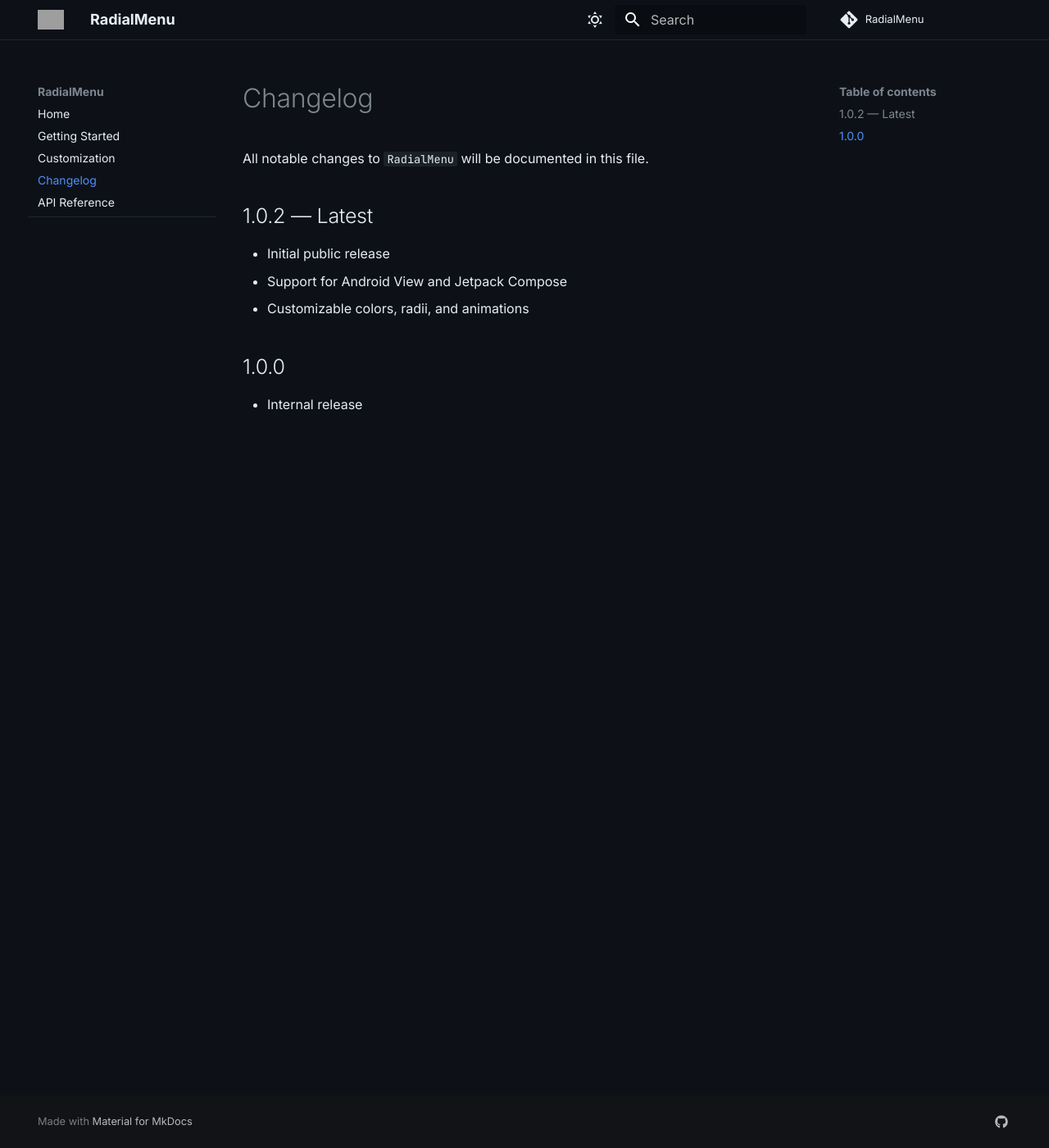
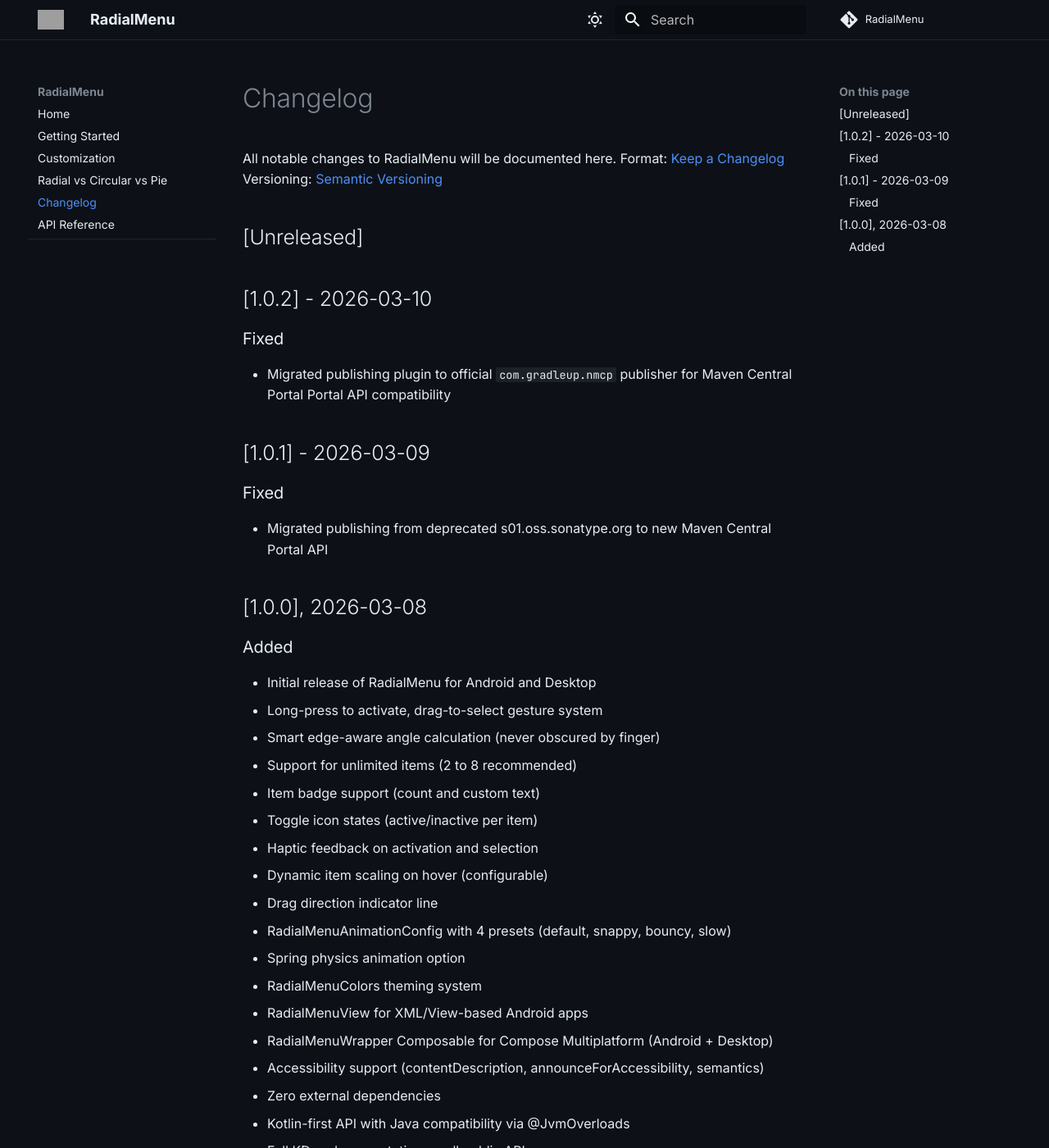
Before and after one commit to gawwr4v/RadialMenu, an MkDocs documentation site: the page built from docs/changelog.md, in a window 1280 px wide and 1400 px high. Shown: the whole window at 82% size. Built offline with MkDocs 1.6.1 and Material for MkDocs 9.7.7, drawn with Linux system fonts in a browser that asks for light colours; comment, search, counter and statistics services are not loaded; some of the changed text lies outside the part shown; grey boxes are pictures that could not be loaded.

Commit message:
documentation

```diff
--- a/docs/changelog.md
+++ b/docs/changelog.md
@@ -1,16 +1,43 @@
----
-title: Changelog — RadialMenu
-description: Version history and release notes for RadialMenu.
----
+# Changelog
+All notable changes to RadialMenu will be documented here.
+Format: [Keep a Changelog](https://keepachangelog.com/en/1.0.0/)
+Versioning: [Semantic Versioning](https://semver.org/spec/v2.0.0.html)
 
-# Changelog
+## [Unreleased]
 
-All notable changes to `RadialMenu` will be documented in this file.
+## [1.0.2] - 2026-03-10
+### Fixed
+- Migrated publishing plugin to official `com.gradleup.nmcp` publisher for Maven Central Portal Portal API compatibility
 
-## 1.0.2 — Latest
-- Initial public release
-- Support for Android View and Jetpack Compose
-- Customizable colors, radii, and animations
+## [1.0.1] - 2026-03-09
+### Fixed
+- Migrated publishing from deprecated s01.oss.sonatype.org to new Maven Central Portal API
 
-## 1.0.0
-- Internal release
+## [1.0.0], 2026-03-08
+### Added
+- Initial release of RadialMenu for Android and Desktop
+- Long-press to activate, drag-to-select gesture system
+- Smart edge-aware angle calculation (never obscured by finger)
+- Support for unlimited items (2 to 8 recommended)
+- Item badge support (count and custom text)
+- Toggle icon states (active/inactive per item)
+- Haptic feedback on activation and selection
+- Dynamic item scaling on hover (configurable)
+- Drag direction indicator line
+- RadialMenuAnimationConfig with 4 presets (default, snappy, bouncy, slow)
+- Spring physics animation option
+- RadialMenuColors theming system
+- RadialMenuView for XML/View-based Android apps
+- RadialMenuWrapper Composable for Compose Multiplatform (Android + Desktop)
+- Accessibility support (contentDescription, announceForAccessibility, semantics)
+- Zero external dependencies
+- Kotlin-first API with Java compatibility via @JvmOverloads
+- Full KDoc documentation on all public API
+- ProGuard/R8 consumer rules
+- Dark/light/auto theme support via RadialMenuColors.dark(), .light(), .autoTheme()
+- RTL (right-to-left) layout direction support
+- Android Studio @Preview composables for RadialMenuCanvas
+- RadialMenuMath is now public API for custom implementations
+- Snapshot release support
+- SECURITY.md, CODE_OF_CONDUCT.md, SUPPORT.md
+- Min SDK 21 (Android 5.0)
--- /dev/null
+++ b/docs/googlea4123690f7014b69.html
@@ -0,0 +1 @@
+google-site-verification: googlea4123690f7014b69.html
--- a/docs/stylesheets/custom.css
+++ b/docs/stylesheets/custom.css
@@ -149,7 +149,8 @@
 .md-button--primary {
     background-color: var(--md-primary-fg-color) !important;
     border-color: var(--md-primary-fg-color) !important;
-  color: #FFFFFF !important; /* Force white text on primary button */
+    color: #FFFFFF !important;
+    /* Force white text on primary button */
 }
 
 .md-button--primary:hover {
@@ -209,7 +210,7 @@
  * CODE BLOCKS
  * ----------------------------------------
  */
-.md-typeset pre > code {
+.md-typeset pre>code {
     background-color: var(--md-code-bg-color);
     border-radius: 8px;
     border: 1px solid var(--md-border-color);
@@ -224,3 +225,13 @@
 .highlight:hover .md-clipboard {
     opacity: 1;
 }
+
+/* SEO synonym paragraph — visible but subtle, below hero */
+.seo-synonyms {
+    font-size: 0.85rem;
+    color: var(--md-default-fg-color--light);
+    text-align: center;
+    max-width: 640px;
+    margin: 0 auto 2.5rem;
+    line-height: 1.7;
+}
--- a/mkdocs.yml
+++ b/mkdocs.yml
@@ -1,5 +1,5 @@
 site_name: RadialMenu
-site_description: A lightweight, fully customizable radial menu for Android
+site_description: RadialMenu is a lightweight Android library for radial, circular, and pie menus built for Jetpack Compose and Android Views. Gesture-driven, fully customizable, and Kotlin-first.
 site_url: https://gawwr4v.github.io/RadialMenu
 repo_url: https://github.com/gawwr4v/RadialMenu
 repo_name: RadialMenu
@@ -8,6 +8,7 @@
   - Home: index.md
   - Getting Started: getting-started.md
   - Customization: customization.md
+  - Radial vs Circular vs Pie: alternatives.md
   - Changelog: changelog.md
   - API Reference: api/index.html
 
@@ -48,6 +49,8 @@
       lang: en
   - minify:
       minify_html: true
+  - meta
+  - tags
 
 markdown_extensions:
   - pymdownx.highlight:
@@ -62,8 +65,14 @@
   - attr_list
   - md_in_html
   - meta
+  - toc:
+      permalink: true
+      title: On this page
 
 extra:
   social:
     - icon: fontawesome/brands/github
       link: https://github.com/gawwr4v/RadialMenu
+  analytics:
+    provider: google
+    property: G-XXXXXXXXXX   # ← Replace G-XXXXXXXXXX with your real GA4 property ID
```
Also changed, not shown: docs/alternatives.md (added, +45 -0 lines), docs/customization.md (+10 -2 lines), docs/getting-started.md (+11 -1 lines), docs/index.md (+26 -25 lines). Lines whose indentation alone changed are shown as unchanged.
